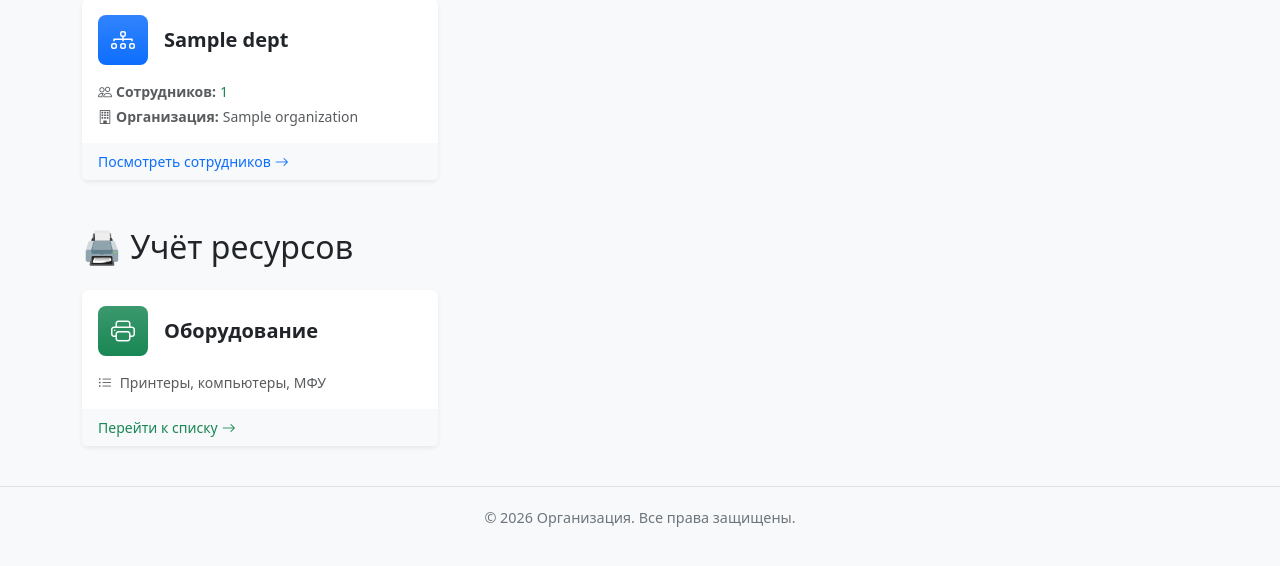
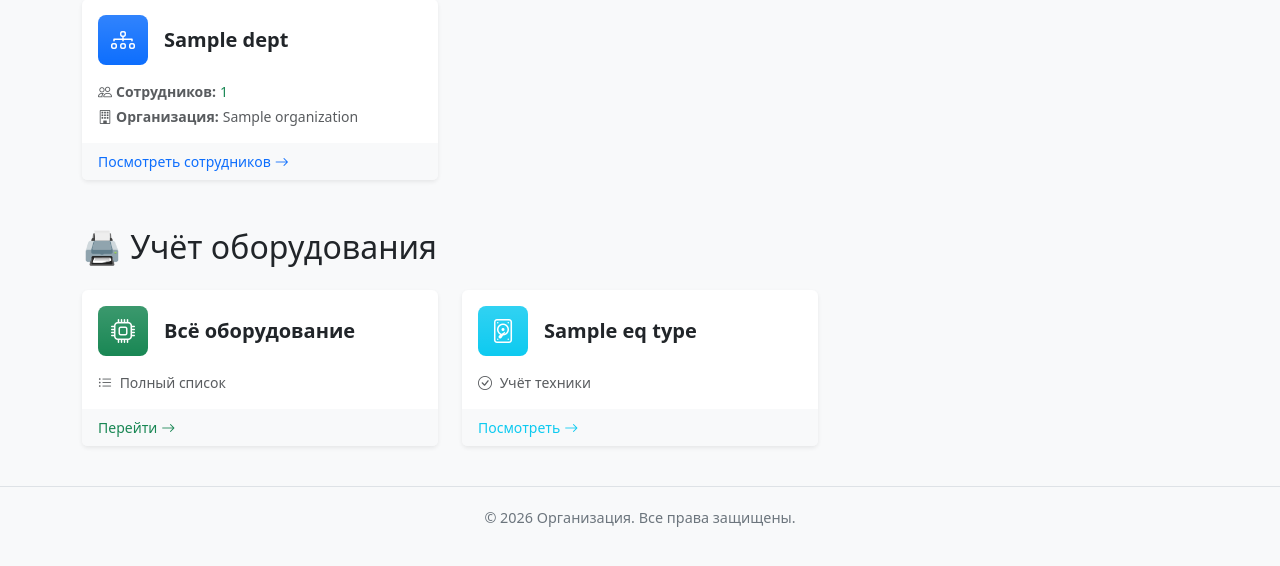
Before and after one commit to artbut/employee, a Django app: template templates/department_list.html in a window 1280 px wide. Shown: the part 173-739 px from the top of the page. Run offline with Django 5.2, Linux system fonts and the light colour scheme; the template is opened without the code that fills it: most values are stand-ins (such as "Sample title", 1, 10 or a date in 2020); some libraries are stand-ins or nearby versions.

Commit message:
добавлена страница оборудоания

```diff
--- a/templates/department_list.html
+++ b/templates/department_list.html
@@ -50,11 +50,10 @@
     </div>
     {% endfor %}
 </div>
-
-<!-- Отдельный блок: Учёт ресурсов -->
-<h2 class="mb-4">🖨 Учёт ресурсов</h2>
+<!-- Учёт ресурсов -->
+<h2 class="mb-4">🖨 Учёт оборудования</h2>
 <div class="row row-cols-1 row-cols-md-2 row-cols-lg-3 g-4">
-    <!-- Оборудование -->
+    <!-- Карточка "Всё оборудование" -->
     <div class="col">
         <a href="{% url 'main:equipment_list' %}" class="text-decoration-none">
             <div class="card h-100 shadow-sm border-0 text-dark" style="transition: transform 0.2s ease, box-shadow 0.2s ease;">
@@ -62,24 +61,68 @@
                     <div class="d-flex align-items-center mb-3">
                         <div class="bg-success bg-gradient rounded-3 d-flex align-items-center justify-content-center me-3 flex-shrink-0"
                              style="width: 50px; height: 50px;">
-                            <i class="bi bi-printer text-white fs-4" aria-hidden="true"></i>
+                            <i class="bi bi-cpu text-white fs-4" aria-hidden="true"></i>
                         </div>
-                        <h5 class="card-title mb-0 fw-semibold">Оборудование</h5>
+                        <h5 class="card-title mb-0 fw-semibold">Всё оборудование</h5>
                     </div>
                     <div class="text-muted small mt-auto">
                         <i class="bi bi-list-ul me-1" aria-hidden="true"></i>
-                        <span>Принтеры, компьютеры, МФУ</span>
+                        <span>Полный список</span>
                     </div>
                 </div>
                 <div class="card-footer bg-light py-2 border-0">
                     <small class="text-success d-flex align-items-center">
-                        <span>Перейти к списку</span>
+                        <span>Перейти</span>
                         <i class="bi bi-arrow-right ms-1" aria-hidden="true"></i>
                     </small>
                 </div>
             </div>
         </a>
     </div>
+
+    <!-- Карточки по типам -->
+    {% for eq_type in equipment_types %}
+    <div class="col">
+        <a href="{% url 'main:equipment_list' %}?type={{ eq_type.id }}" class="text-decoration-none">
+            <div class="card h-100 shadow-sm border-0 text-dark" style="transition: transform 0.2s ease, box-shadow 0.2s ease;">
+                <div class="card-body d-flex flex-column p-3">
+                    <div class="d-flex align-items-center mb-3">
+                        <div class="bg-info bg-gradient rounded-3 d-flex align-items-center justify-content-center me-3 flex-shrink-0"
+                             style="width: 50px; height: 50px;">
+                            <!-- Иконки по типу -->
+                            {% if "компьютер" in eq_type.name|lower or "pc" in eq_type.name|lower or "system" in eq_type.name|lower %}
+                                <i class="bi bi-display text-white fs-4" aria-hidden="true"></i>
+                            {% elif "принтер" in eq_type.name|lower %}
+                                <i class="bi bi-printer text-white fs-4" aria-hidden="true"></i>
+                            {% elif "мфу" in eq_type.name|lower or "многофункциональн" in eq_type.name|lower %}
+                                <i class="bi bi-scanner text-white fs-4" aria-hidden="true"></i>
+                            {% elif "монитор" in eq_type.name|lower %}
+                                <i class="bi bi-tv text-white fs-4" aria-hidden="true"></i>
+                            {% elif "сервер" in eq_type.name|lower %}
+                                <i class="bi bi-server text-white fs-4" aria-hidden="true"></i>
+                            {% elif "ноутбук" in eq_type.name|lower or "laptop" in eq_type.name|lower %}
+                                <i class="bi bi-laptop text-white fs-4" aria-hidden="true"></i>
+                            {% else %}
+                                <i class="bi bi-device-hdd text-white fs-4" aria-hidden="true"></i>
+                            {% endif %}
+                        </div>
+                        <h5 class="card-title mb-0 fw-semibold">{{ eq_type.name }}</h5>
+                    </div>
+                    <div class="text-muted small mt-auto">
+                        <i class="bi bi-check-circle me-1" aria-hidden="true"></i>
+                        <span>Учёт техники</span>
+                    </div>
+                </div>
+                <div class="card-footer bg-light py-2 border-0">
+                    <small class="text-info d-flex align-items-center">
+                        <span>Посмотреть</span>
+                        <i class="bi bi-arrow-right ms-1" aria-hidden="true"></i>
+                    </small>
+                </div>
+            </div>
+        </a>
+    </div>
+    {% endfor %}
 
     <!-- Сюда можно добавить другие карточки в будущем -->
     <!--
```
Also changed, not shown: main/views.py (+53 -19 lines), templates/labels/equipment_label.html (+25 -7 lines).
